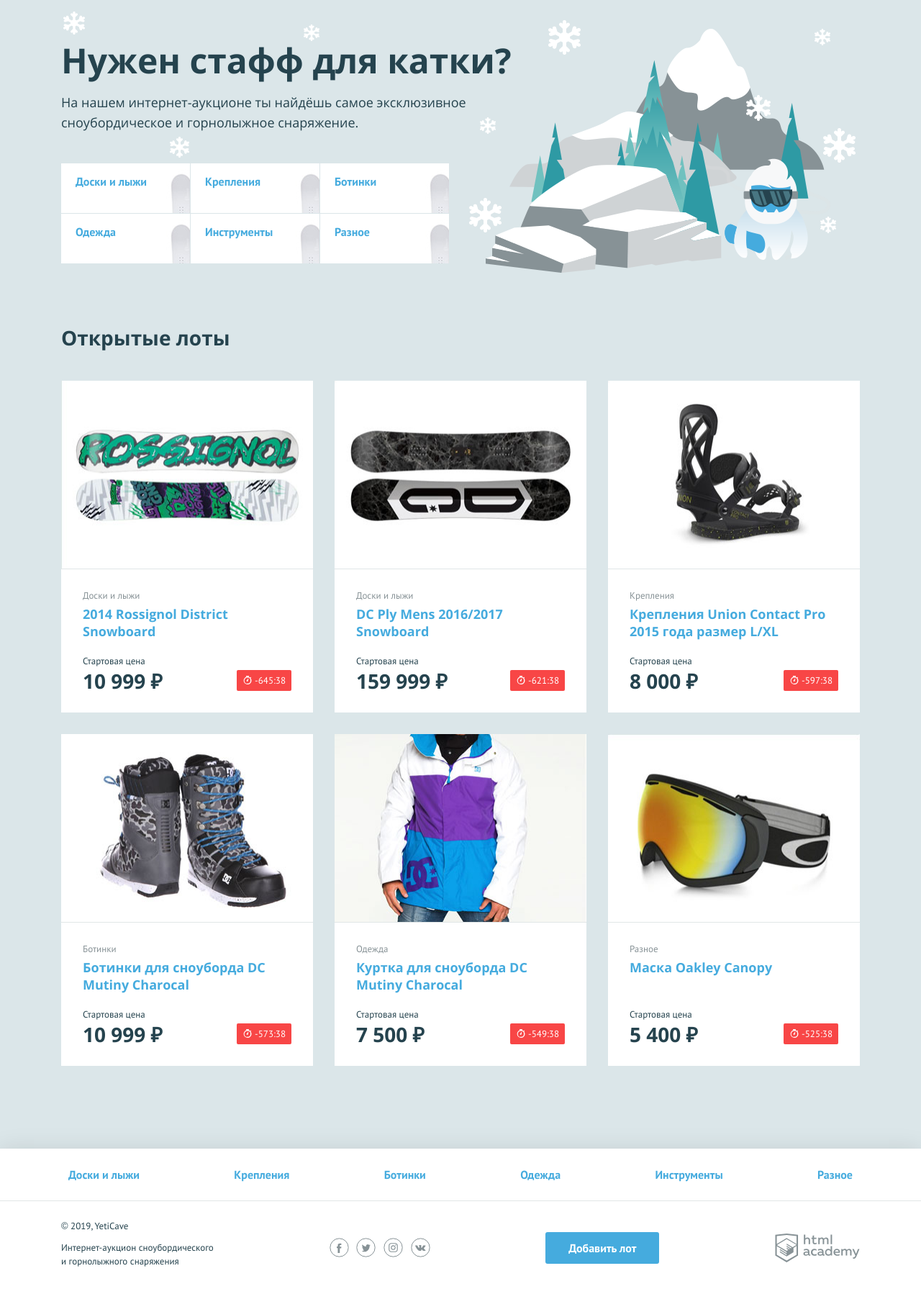
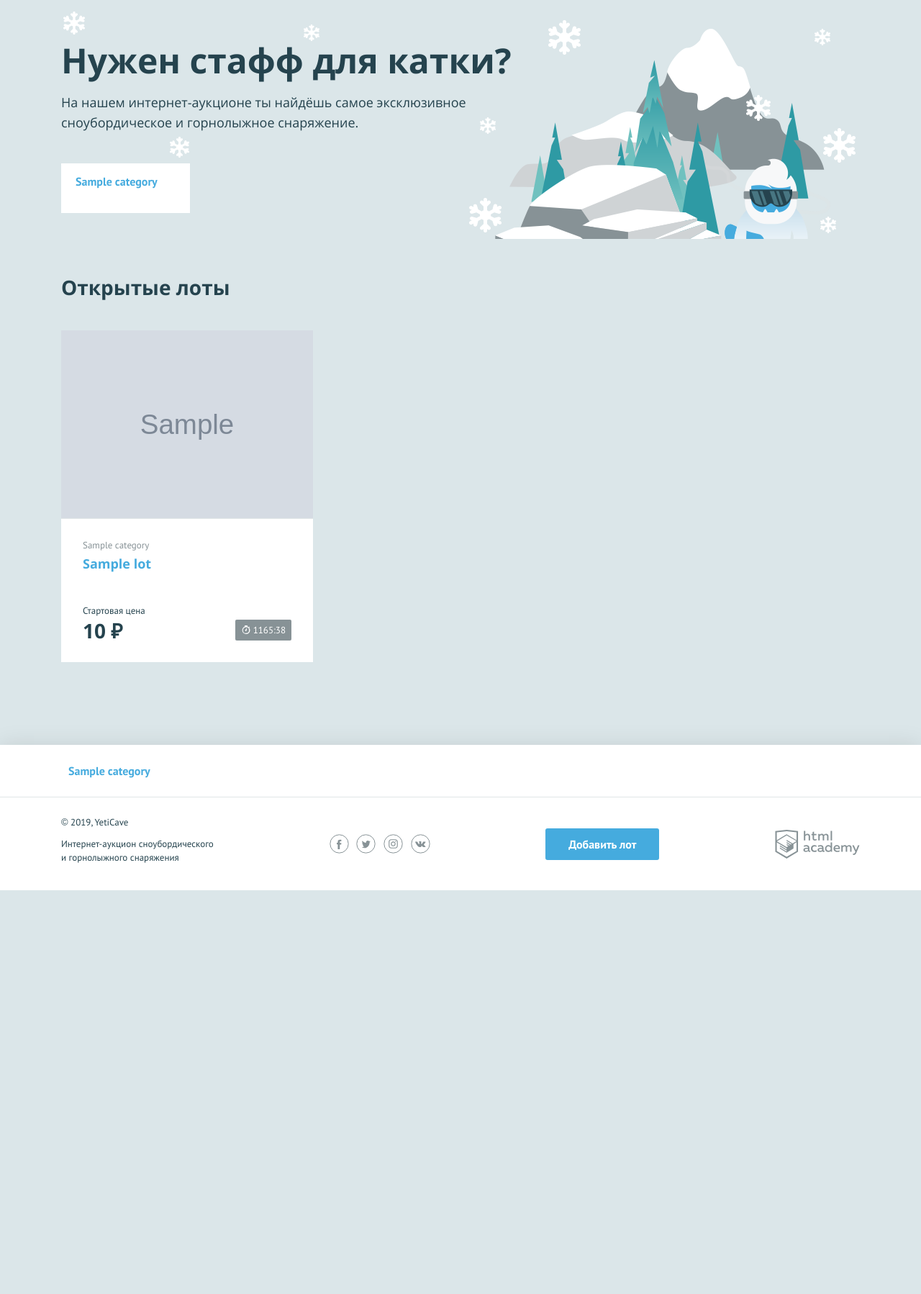
Before and after one commit to Keltzy147/59615-yeticave-11, a PHP site: page / in a window 1280 px wide. Shown: the part 107-1905 px from the top of the page at 72% size. After the commit the page ends 1344 px from the top, so only its background shows below. Run offline with PHP 8.4, Linux system fonts and the light colour scheme; tables that the repository leaves empty hold one stand-in row (values such as "Sample post"); grey boxes marked "Sample" are stand-in pictures.

Commit message:
Готово

```diff
--- a/index.php
+++ b/index.php
@@ -1,6 +1,44 @@
 <?php
 $is_auth = rand(0, 1);
 $user_name = "Марат"; // укажите здесь ваше имя
+
+$connect_db = mysqli_connect("localhost","root","","yeticave");
+
+if(!$connect_db){
+    print("Ошибка подключения " . mysqli_connect_error());
+}
+else{
+    mysqli_set_charset($connect_db, "utf8");
+    mysqli_options(mysqli_init(), MYSQLI_OPT_INT_AND_FLOAT_NATIVE, 1);
+    $sql = 'SELECT  `name`,`link` FROM categories';
+    $result = mysqli_query($connect_db, $sql);
+
+    if($result){
+        $categories = mysqli_fetch_all($result, MYSQLI_ASSOC);
+    }
+    else{
+        print("Ошибка подключения " . mysqli_connect_error());
+    }
+
+    $sql_products = <<<SQL
+SELECT lots.name, lots.first_price, lots.img, lots.expiry_date, categories.name AS category,
+       CASE
+            WHEN (SELECT MAX(price) FROM bets WHERE bets.lot_id = lots.id) != 0 THEN (SELECT MAX(price) FROM bets WHERE bets.lot_id = lots.id)
+            ELSE lots.first_price
+       END AS price
+       FROM lots JOIN categories ON lots.category_id = categories.id
+       WHERE lots.expiry_date > CURDATE() ORDER BY lots.expiry_date DESC;
+SQL;
+
+    $products_result = mysqli_query($connect_db, $sql_products);
+    if ($products_result) {
+        $products = mysqli_fetch_all($products_result, MYSQLI_ASSOC);
+    } else {
+        return null;
+    }
+}
+
+
 
 function price(int $price) : string {
 if (ceil($price) < 1000) {
@@ -42,51 +80,6 @@ function timer($time){
     return $timer;
 }
 
-$categories = ["Доски и лыжи", "Крепления", "Ботинки", "Одежда", "Инструменты", "Разное"];
-$products = [
-    [
-    "name" => "2014 Rossignol District Snowboard",
-    "category" => "Доски и лыжи",
-    "price" => 10999,
-    "url" => "img/lot-1.jpg",
-    "date" =>'2019-11-01'
-    ],
-    [
-    "name" => "DC Ply Mens 2016/2017 Snowboard",
-    "category" => "Доски и лыжи",
-    "price" => 159999,
-    "url" => "img/lot-2.jpg",
-    "date" =>'2019-11-02'
-    ],
-    [
-    "name" => "Крепления Union Contact Pro 2015 года размер L/XL",
-    "category" => "Крепления",
-    "price" => 8000,
-    "url" => "img/lot-3.jpg",
-    "date" =>'2019-11-03'
-    ],
-    [
-    "name" => "Ботинки для сноуборда DC Mutiny Charocal",
-    "category" => "Ботинки",
-    "price" => 10999,
-    "url" => "img/lot-4.jpg",
-    "date" =>'2019-11-04'
-    ],
-    [
-    "name" => "Куртка для сноуборда DC Mutiny Charocal",
-    "category" => "Одежда",
-    "price" => 7500,
-    "url" => "img/lot-5.jpg",
-    "date" =>'2019-11-05'
-    ],
-    [
-    "name" => "Маска Oakley Canopy",
-    "category" => "Разное",
-    "price" => 5400,
-    "url" => "img/lot-6.jpg",
-    "date" =>'2019-11-06'
-    ]
-];
 
 $page_content = include_template('main.php',[
     'categories' => $categories,
--- a/templates/layout.php
+++ b/templates/layout.php
@@ -48,7 +48,7 @@
         <ul class="nav__list container">
             <?php foreach ($categories as $category): ?>
                 <li class="nav__item">
-                    <a href="pages/all-lots.html"><?= $category?></a>
+                    <a href="pages/all-lots.html"><?= $category["name"]; ?></a>
                 </li>
             <?php endforeach; ?>
         </ul>
--- a/templates/main.php
+++ b/templates/main.php
@@ -4,8 +4,8 @@
                 горнолыжное снаряжение.</p>
             <ul class="promo__list">
                 <?php foreach ($categories as $category): ?>
-                    <li class="promo__item promo__item--boards">
-                        <a class="promo__link" href="pages/all-lots.html"><?= $category ?></a>
+                    <li class="promo__item promo__item--<?= $category["link"]; ?>">
+                        <a class="promo__link" href="pages/all-lots.html"><?= $category["name"];  ?></a>
                     </li>
                 <?php endforeach; ?>
             </ul>
@@ -18,7 +18,7 @@
                 <?php foreach ($products as $product): ?>
                     <li class="lots__item lot">
                         <div class="lot__image">
-                            <img src="<?= $product["url"]; ?>" width="350" height="260" alt="">
+                            <img src="<?= $product["img"]; ?>" width="350" height="260" alt="">
                         </div>
                         <div class="lot__info">
                             <span class="lot__category"><?= $product["category"]; ?></span>
@@ -31,8 +31,8 @@
                                     <span class="lot__amount">Стартовая цена</span>
                                     <span class="lot__cost"><?= price($product["price"]); ?></span>
                                 </div>
-                                <div class="lot__timer timer <?php if (timer($product['date']) < 1): ?> timer--finishing <?php endif ?>">
-                                    <?=timer($product['date']);?>
+                                <div class="lot__timer timer <?php if (timer($product['expiry_date']) < 1): ?> timer--finishing <?php endif ?>">
+                                    <?=timer($product['expiry_date']);?>
                                 </div>
                             </div>
                         </div>
```
